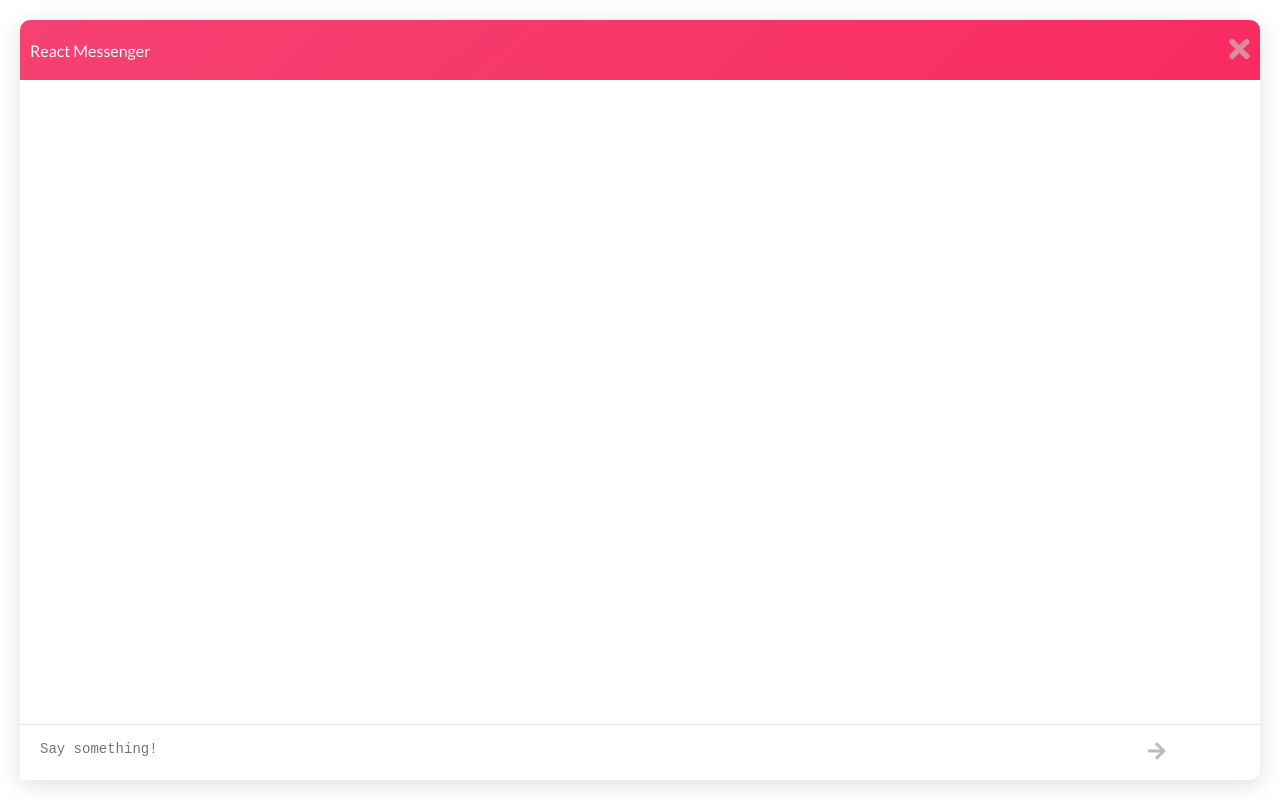
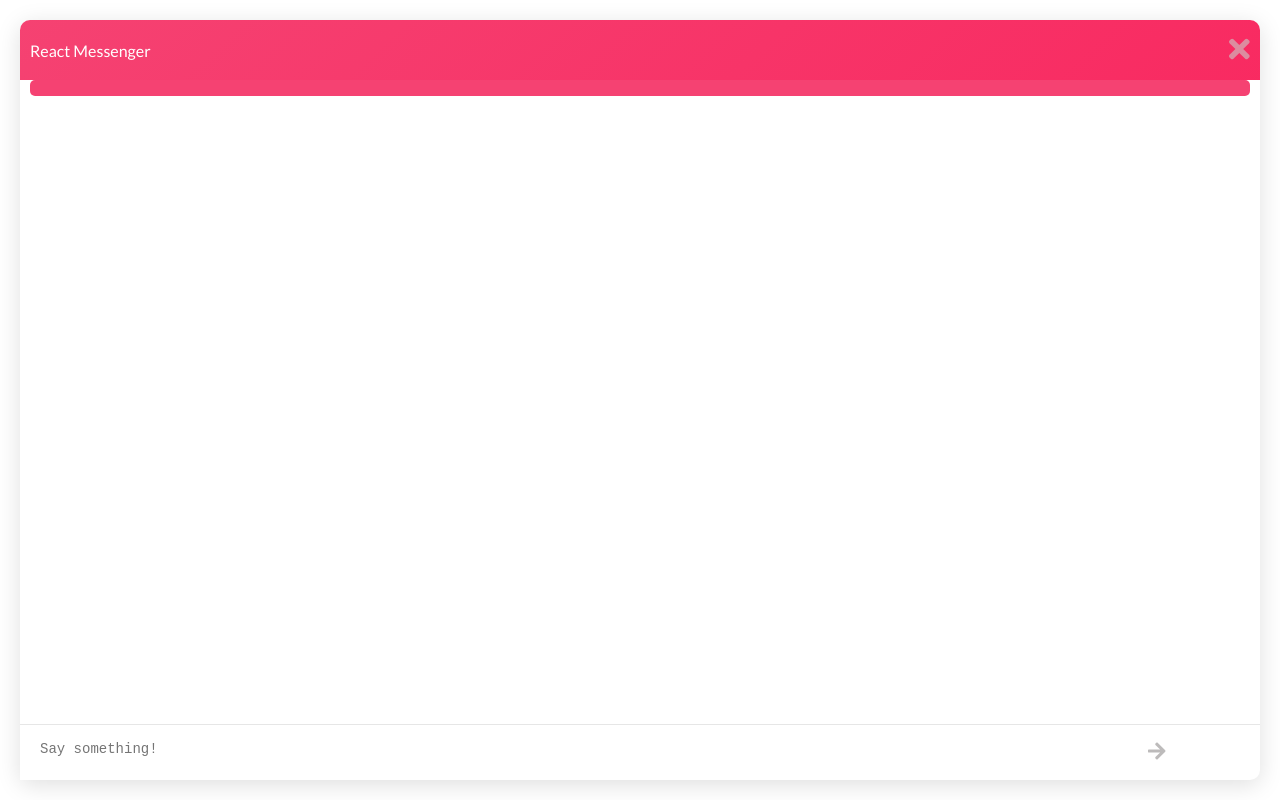
Before and after one commit to Chrischuck/Messenger-Factory, a React app: page / in a window 1280 px wide. Both pictures are taken after a click on the link 1157 px from the left and 752 px from the top of the page. Built offline with nearby package versions, Linux system fonts and the light colour scheme; no server answers.

Commit message:
Connects to websocket

```diff
--- a/src/components/chat/components/chat/components/message.js
+++ b/src/components/chat/components/chat/components/message.js
@@ -0,0 +1,7 @@
+import React from 'react'
+
+export default ({ data }) => (
+  <div className={`message ${data.type === 'INBOUND' ? '' : 'message-outbound'}`}>
+    {data.message}
+  </div>
+)
--- a/src/components/chat/components/chat/components/messageContainer.js
+++ b/src/components/chat/components/chat/components/messageContainer.js
@@ -1,14 +1,11 @@
 import React from 'react'
 
+import Message from './message'
 
-export default class extends React.Component {
-
-
-  render() {
-    return (
-      <div className="message-container" >
-
-      </div>
-    )
-  }
-}
+export default ({ messages }) => (
+  <div className="message-container">
+    {
+      messages.map((m, i) => <Message key={m.sender + i + m.message[0] } data={m} />)
+    }
+  </div>
+)
--- a/src/components/chat/components/chat/components/textbox.js
+++ b/src/components/chat/components/chat/components/textbox.js
@@ -27,14 +27,20 @@ export default class extends React.Component {
     	[event.target.name]: event.target.value,
       rows: event.target.scrollHeight === 55 ? 1 : currentRows,
     });
-	};
+  };
+
+  onClick = (e) => {
+    this.props.sendMessage({ message: this.state.message })
+    this.setState({ message: '' })
+  }
 
   render() {
-    const { rows } = this.state
+    const { rows, message } = this.state
 
     return (
       <div className="text-box-container">
         <textarea
+          value={message}
           ref={this.textRef}
           className="text-box"
           placeholder="Say something!"
@@ -44,7 +50,7 @@ export default class extends React.Component {
         />
 
         <div className="text-actions-container">
-          <a className="send-icon" style={{cursor: 'pointer'}}>
+          <a className="send-icon" style={{cursor: 'pointer'}} onClick={this.onClick}>
             <svg height='20px' aria-hidden="true" focusable="false" data-prefix="fas" data-icon="arrow-right" class="svg-inline--fa fa-arrow-right fa-w-14" role="img" xmlns="http://www.w3.org/2000/svg" viewBox="0 0 448 512"><path fill="currentColor" d="M190.5 66.9l22.2-22.2c9.4-9.4 24.6-9.4 33.9 0L441 239c9.4 9.4 9.4 24.6 0 33.9L246.6 467.3c-9.4 9.4-24.6 9.4-33.9 0l-22.2-22.2c-9.5-9.5-9.3-25 .4-34.3L311.4 296H24c-13.3 0-24-10.7-24-24v-32c0-13.3 10.7-24 24-24h287.4L190.9 101.2c-9.8-9.3-10-24.8-.4-34.3z"></path></svg>
           </a>
         </div>
--- a/src/components/chat/components/chat/index.css
+++ b/src/components/chat/components/chat/index.css
@@ -51,3 +51,19 @@
 .send-icon:hover {
   color: hsl(344, 90%, 61%);
 }
+
+.message {
+  box-sizing: border-box;
+  border-radius: 20px;
+  max-width: 100%;
+  background-color: #f8f8f8;
+  padding: .5rem .75rem;
+  white-space: pre-wrap;
+  border-radius: 5px;
+  word-wrap: break-word;
+}
+
+.message-outbound {
+  background-color: hsl(344, 90%, 61%);
+  margin-left: auto;
+}
--- a/src/components/chat/components/chat/index.js
+++ b/src/components/chat/components/chat/index.js
@@ -7,14 +7,35 @@ import './index.css'
 import MessageContainer from './components/messageContainer'
 import TextBox from './components/textbox'
 
+
+import * as actions from '../../../../modules/actions/chat'
+
+const mapStateToProps = (state) => ({ chat: state.chat })
+const mapDispatchToProps = (dispatch) => bindActionCreators(actions, dispatch)
+
+@connect(mapStateToProps, mapDispatchToProps)
 export default class extends React.Component {
 
+  componentDidMount() {
+    this.props.openWebsocket()
+  }
+
   render() {
-
+    const { sendMessage, chat: { isLoading, websocket, messages, error } } = this.props
     return (
       <div className="conversation-container">
-        <MessageContainer />
-        <TextBox />
+        <MessageContainer
+          isLoading={isLoading}
+          websocket={websocket}
+          messages={messages}
+          error={error}
+        />
+        <TextBox
+          isLoading={isLoading}
+          websocket={websocket}
+          error={error}
+          sendMessage={sendMessage}
+        />
       </div>
     )
   }
--- /dev/null
+++ b/src/modules/actions/chat.js
@@ -0,0 +1,53 @@
+export const OPEN_WEBSOCKET_PENDING = 'react-chat-messenger/chat/OPEN_WEBSOCKET_PENDING'
+export const OPEN_WEBSOCKET_SUCCESS = 'react-chat-messenger/chat/OPEN_WEBSOCKET_SUCCESS'
+export const OPEN_WEBSOCKET_FAILURE = 'react-chat-messenger/chat/OPEN_WEBSOCKET_FAILURE'
+
+export const ADD_MESSAGE = 'react-chat-messenger/chat/ADD_MESSAGE'
+
+export const CLOSE_WEBSOCKET_PENDING = 'react-chat-messenger/chat/CLOSE_WEBSOCKET_PENDING'
+export const CLOSE_WEBSOCKET_SUCCESS = 'react-chat-messenger/chat/CLOSE_WEBSOCKET_SUCCESS'
+export const CLOSE_WEBSOCKET_FAILURE = 'react-chat-messenger/chat/CLOSE_WEBSOCKET_FAILURE'
+
+export const openWebsocketPending = () => ({ type: OPEN_WEBSOCKET_PENDING, payload: {} })
+export const openWebsocketSuccess = (websocket) => ({ type: OPEN_WEBSOCKET_SUCCESS, payload: { websocket } })
+export const openWebsocketFailure = (error) => ({ type: OPEN_WEBSOCKET_FAILURE, payload: { error } })
+
+export const addMessage = (message) => ({ type: ADD_MESSAGE, payload: { message } })
+
+export const closeWebsocketPending = () => ({ type: CLOSE_WEBSOCKET_PENDING, payload: {} })
+export const closeWebsocketSuccess = () => ({ type: CLOSE_WEBSOCKET_SUCCESS, payload: {} })
+export const closeWebsocketFailure = (error) => ({ type: CLOSE_WEBSOCKET_FAILURE, payload: { error } })
+
+export function openWebsocket(payload) {
+  return async function(dispatch) {
+    try {
+      dispatch(openWebsocketPending())
+
+      const ws = new WebSocket(process.env.WEBSOCKET_URI)
+
+      ws.onmessage = (event) => {
+        dispatch(addMessage({ sender: 'INBOUND', message: event.data, timestamp: Date.now() }))
+      }
+
+      dispatch(openWebsocketSuccess(ws))
+
+    } catch (error) {
+      dispatch(openWebsocketFailure(error))
+    }
+  }
+}
+
+export function sendMessage(payload) {
+  return async function(dispatch, getState) {
+    try {
+      dispatch(addMessage({ sender: 'OUTBOUND', message: payload.message, timestamp: Date.now() }))
+
+      const { chat: { websocket } } = getState()
+
+      websocket.send(payload.message)
+
+    } catch (error) {
+      console.log(error)
+    }
+  }
+}
--- a/src/modules/reducer.js
+++ b/src/modules/reducer.js
@@ -1,11 +1,13 @@
 import { combineReducers } from 'redux';
 
 import widget from './reducers/widget'
+import chat from './reducers/chat'
 
 
 export default function createReducer(asyncReducers) {
   return combineReducers({
     widget,
+    chat,
     ...asyncReducers
   });
 }
--- /dev/null
+++ b/src/modules/reducers/chat.js
@@ -0,0 +1,40 @@
+import {
+  OPEN_WEBSOCKET_PENDING,
+  OPEN_WEBSOCKET_SUCCESS,
+  OPEN_WEBSOCKET_FAILURE,
+  CLOSE_WEBSOCKET_PENDING,
+  CLOSE_WEBSOCKET_SUCCESS,
+  CLOSE_WEBSOCKET_FAILURE,
+  ADD_MESSAGE
+} from '../actions/chat'
+
+
+const initialState = {
+  websocket: null,
+  isLoading: true,
+  messages: [],
+  error: null
+}
+
+export default function reducer(state = initialState, action) {
+  const { type, payload } = action;
+
+  switch (type) {
+    case OPEN_WEBSOCKET_PENDING:
+      return { ...state, isLoading: true }
+    case OPEN_WEBSOCKET_SUCCESS:
+      return { ...state, isLoading: false, websocket: payload.websocket }
+    case OPEN_WEBSOCKET_FAILURE:
+      return { ...state, isLoading: false, error: payload.error }
+    case CLOSE_WEBSOCKET_PENDING:
+      return { ...state, isLoading: true }
+    case CLOSE_WEBSOCKET_SUCCESS:
+      return { ...state, isLoading: false, websocket: null }
+    case CLOSE_WEBSOCKET_FAILURE:
+      return { ...state, isLoading: false, error: payload.error }
+    case ADD_MESSAGE:
+      return { ...state, messages: [ ...state.messages, payload.message ] }
+    default:
+      return state;
+  }
+}
```
Also changed, not shown: 1 other file.
